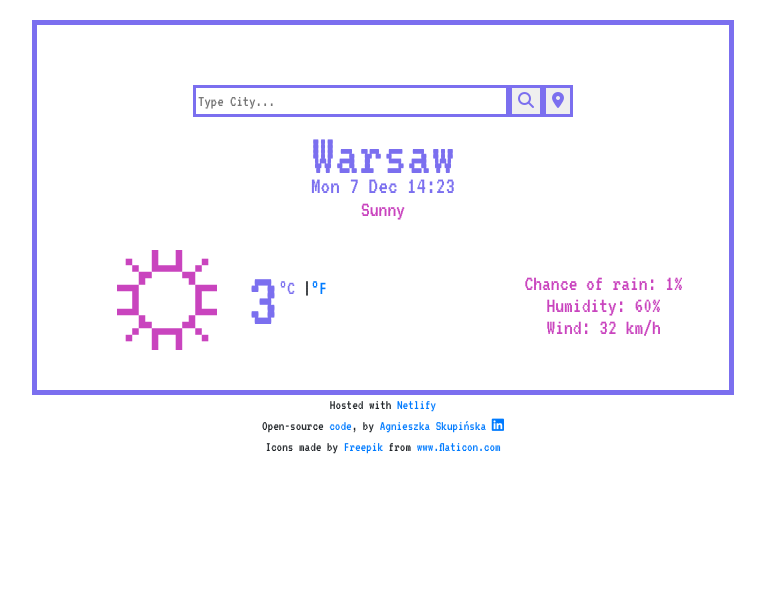
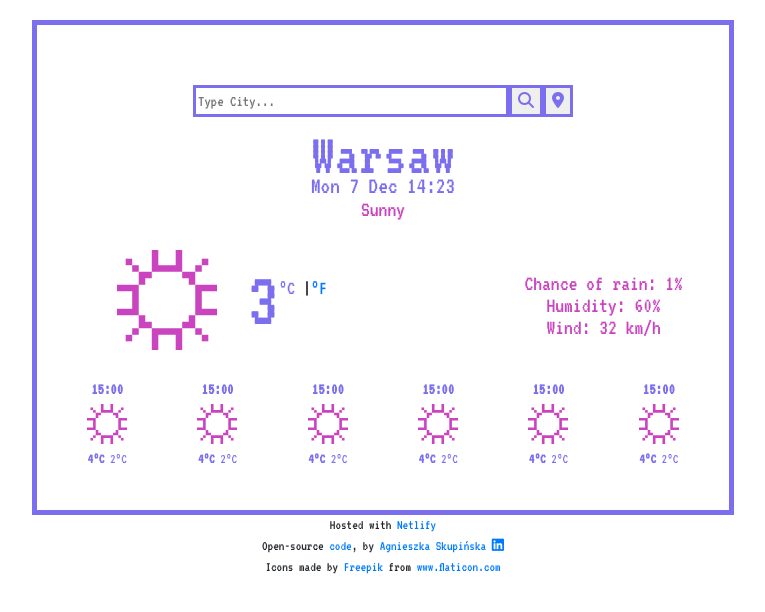
Before and after one commit to Stajgar/retro-weather-app, a React (Create React App) app: page / in a window 1280 px wide. Shown: the top 612 px of the page, without its empty margins (257-1022 px from the left). Built offline with nearby package versions, Linux system fonts and the light colour scheme.

Commit message:
Added dummy forecast

```diff
--- a/package.json
+++ b/package.json
@@ -6,6 +6,7 @@
     "@testing-library/jest-dom": "^5.11.6",
     "@testing-library/react": "^11.2.2",
     "@testing-library/user-event": "^12.6.0",
+    "axios": "^0.21.1",
     "react": "^17.0.1",
     "react-dom": "^17.0.1",
     "react-scripts": "4.0.1",
--- a/src/Weather.css
+++ b/src/Weather.css
@@ -64,6 +64,7 @@
 
 .Weather .weather-forecast h3 {
   font-size: 16px;
+  font-weight: bold;
   margin: 0;
   padding: 0;
   color: #7b6fef;
@@ -72,12 +73,12 @@
 .Weather .weather-forecast img {
   height: 40px;
   width: 40px;
-  margin: 0;
+  margin: 5px;
   padding: 0;
 }
 
 .Weather .weather-forecast-temperature {
-  color: #fff;
+  color: #7b6fef;
   font-size: 14px;
 }
 
@@ -108,8 +109,8 @@
   margin-right: 30px;
 }
 
-.Weather .forecast {
+.Weather .weather-forecast {
   text-align: center;
-  margin-top: 10px;
-  margin-bottom: 20px;
+  margin-top: 20px;
+  margin-bottom: 10px;
 }
--- a/src/Weather.js
+++ b/src/Weather.js
@@ -11,7 +11,10 @@ export default function Weather() {
     temperature: 3,
     rain: 1,
     humidity: 60,
-    wind: 32
+    wind: 32,
+    time: "15:00",
+    tempMax: 4,
+    tempMin: 2,
   };
 
   return (
@@ -71,7 +74,50 @@ export default function Weather() {
             </div>
           </div>
         </div>
-        <div className="row weather-forecast"></div>
+            <div className="row weather-forecast">
+              <div class="col-2">
+                  <h3>{weatherData.time}</h3>
+                  <img src={weatherData.imgUrl} alt="icon" />
+                  <div class="weather-forecast-temperature temperature">
+                      <strong>{weatherData.tempMax}°C</strong>{" "}{weatherData.tempMin}°C
+                  </div>
+              </div>
+              <div class="col-2">
+                  <h3>{weatherData.time}</h3>
+                  <img src={weatherData.imgUrl} alt="icon" />
+                  <div class="weather-forecast-temperature temperature">
+                      <strong>{weatherData.tempMax}°C</strong>{" "}{weatherData.tempMin}°C
+                  </div>
+              </div>
+              <div class="col-2">
+                  <h3>{weatherData.time}</h3>
+                  <img src={weatherData.imgUrl} alt="icon" />
+                  <div class="weather-forecast-temperature temperature">
+                      <strong>{weatherData.tempMax}°C</strong>{" "}{weatherData.tempMin}°C
+                  </div>
+              </div>
+              <div class="col-2">
+                  <h3>{weatherData.time}</h3>
+                  <img src={weatherData.imgUrl} alt="icon" />
+                  <div class="weather-forecast-temperature temperature">
+                      <strong>{weatherData.tempMax}°C</strong>{" "}{weatherData.tempMin}°C
+                  </div>
+              </div>
+              <div class="col-2">
+                  <h3>{weatherData.time}</h3>
+                  <img src={weatherData.imgUrl} alt="icon" />
+                  <div class="weather-forecast-temperature temperature">
+                      <strong>{weatherData.tempMax}°C</strong>{" "}{weatherData.tempMin}°C
+                  </div>
+              </div>
+              <div class="col-2">
+                  <h3>{weatherData.time}</h3>
+                  <img src={weatherData.imgUrl} alt="icon" />
+                  <div class="weather-forecast-temperature temperature">
+                      <strong>{weatherData.tempMax}°C</strong>{" "}{weatherData.tempMin}°C
+                  </div>
+            </div>
+        </div>
       </div>
     </div>
   );
```
Also changed, not shown: 2 other files (tests, documents, lock files or other folders).
